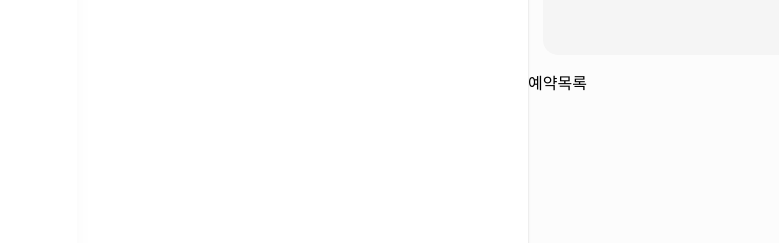
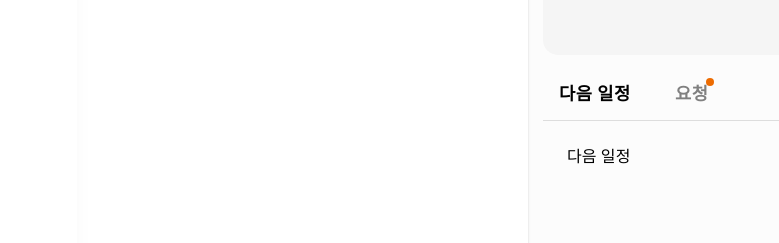
Before and after one commit to DAEUN9/IljungItjung, a React (Vite) app in the folder front/: page /calendar/my in a window 1280 px wide. Shown: the part 280-523 px from the top of the page, without its empty margins (0-779 px from the left). Built offline with nearby package versions, Linux system fonts and the light colour scheme.

Commit message:
S07P31D106-72 [feat] : 다음 일정, 요청 탭 레이아웃 생성

```diff
--- /dev/null
+++ b/front/src/components/Calendar/My/InfoTabs.tsx
@@ -0,0 +1,112 @@
+import { useState } from 'react';
+import Tabs from '@mui/material/Tabs';
+import Tab from '@mui/material/Tab';
+import Typography from '@mui/material/Typography';
+import Box from '@mui/material/Box';
+import styled from '@emotion/styled';
+import { Badge } from '@mui/material';
+
+interface TabPanelProps {
+  children?: React.ReactNode;
+  index: number;
+  value: number;
+}
+
+function TabPanel(props: TabPanelProps) {
+  const { children, value, index, ...other } = props;
+
+  return (
+    <div
+      role="tabpanel"
+      hidden={value !== index}
+      id={`tabpanel-${index}`}
+      aria-labelledby={`tab-${index}`}
+      {...other}
+    >
+      {value === index && (
+        <Box sx={{ p: 3 }}>
+          <Typography>{children}</Typography>
+        </Box>
+      )}
+    </div>
+  );
+}
+
+function a11yProps(index: number) {
+  return {
+    id: `tab-${index}`,
+    'aria-controls': `tabpanel-${index}`,
+  };
+}
+
+const CustomTabs = styled(Tabs)`
+  &.MuiTabs-root > .MuiTabs-scroller > .MuiTabs-indicator {
+    opacity: 0;
+  }
+`;
+
+const CustomTab = styled(Tab)`
+  &.MuiButtonBase-root {
+    font-size: 1.1em;
+
+    & .MuiTouchRipple-root {
+      opacity: 0;
+    }
+  }
+
+  &.MuiTab-root {
+    font-weight: 900;
+    color: gray;
+  }
+
+  &.Mui-selected {
+    color: black;
+  }
+`;
+
+const InfoTabs = () => {
+  const [value, setValue] = useState(0);
+  const [check, setCheck] = useState(false);
+
+  const handleChange = (event: React.SyntheticEvent, newValue: number) => {
+    if(newValue === 1 && !check) {
+      setCheck(true);
+    }
+    setValue(newValue);
+  };
+
+  const getLabel = () => {
+    if (check) {
+      return '요청';
+    } else {
+      return (
+        <Badge color="warning" variant="dot" sx={{ padding: '2px' }}>
+          요청
+        </Badge>
+      );
+    }
+  };
+
+  return (
+    <Box sx={{ margin: '15px' }}>
+      <Box sx={{ borderBottom: 1, borderColor: 'divider' }}>
+        <CustomTabs
+          value={value}
+          onChange={handleChange}
+          aria-label="info tabs"
+        >
+          <CustomTab label="다음 일정" {...a11yProps(0)} />
+          <CustomTab label={getLabel()} {...a11yProps(1)} />
+        </CustomTabs>
+      </Box>
+      <TabPanel value={value} index={0}>
+        다음 일정
+      </TabPanel>
+      <TabPanel value={value} index={1}>
+        요청
+      </TabPanel>
+    </Box>
+  );
+};
+
+export default InfoTabs;
--- a/front/src/components/Calendar/My/RequestTab.tsx
+++ b/front/src/components/Calendar/My/RequestTab.tsx
@@ -1,8 +1,8 @@
+
+
 const RequestTab = () => {
   return (
     <div className="request-tab">
     </div>
   );
 }
-
-export default RequestTab;
--- a/front/src/components/Calendar/MyCalendar.tsx
+++ b/front/src/components/Calendar/MyCalendar.tsx
@@ -15,6 +15,7 @@ import CustomDateNavigator from '@components/Calendar/common/CustomDateNavigator
 import CustomAppointments from '@components/Calendar/common/CustomAppointments';
 import CustomAppointmentTooltip from '@components/Calendar/common/CustomAppointmentTooltip';
 import Profile from '@components/Calendar/common/Profile';
+import InfoTabs from './My/InfoTabs';
 
 const data = [
   {
@@ -76,7 +77,7 @@ const MyCalendar = () => {
       </Paper>
       <div className={styles.info}>
         <Profile />
-        <div>예약목록</div>
+        <InfoTabs />
       </div>
     </>
   );
```
